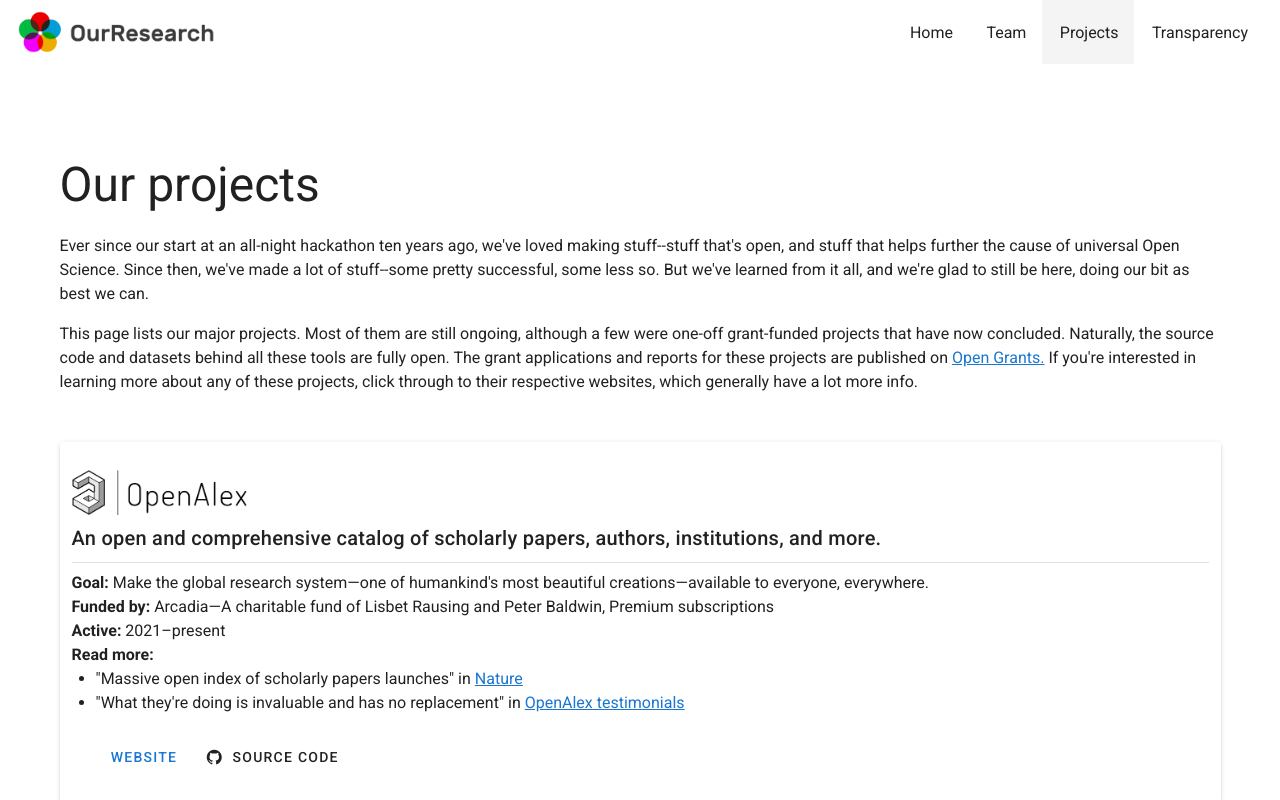
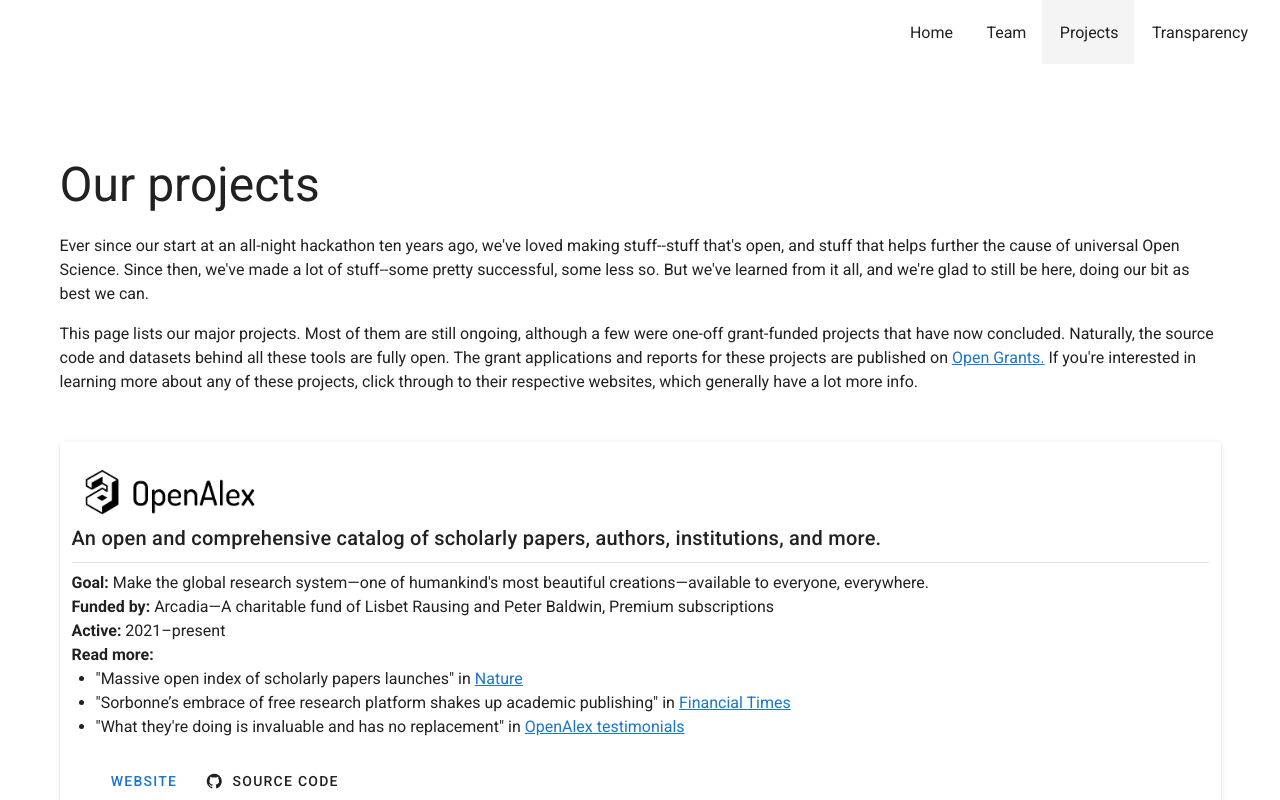
Before and after one commit to ourresearch/ourresearch-website, a Vue app: page /projects in a window 1280 px wide. Shown: the top 800 px of the page. Built offline with nearby package versions, Linux system fonts and the light colour scheme.

Commit message:
update openalex logo and press

```diff
--- a/src/data/projectDescriptions.js
+++ b/src/data/projectDescriptions.js
@@ -22,6 +22,11 @@
                 title: "Massive open index of scholarly papers launches",
                 link: "https://www.nature.com/articles/d41586-022-00138-y",
                 source: "Nature"
+            },
+            {
+                title: "Sorbonne’s embrace of free research platform shakes up academic publishing",
+                link: "https://www.ft.com/content/89098b25-78af-4539-ba24-c770cf9ec7c3",
+                source: "Financial Times"
             },
             {
                 title: "What they're doing is invaluable and has no replacement",
```
Also changed, not shown: src/assets/logos/openalex.png.
